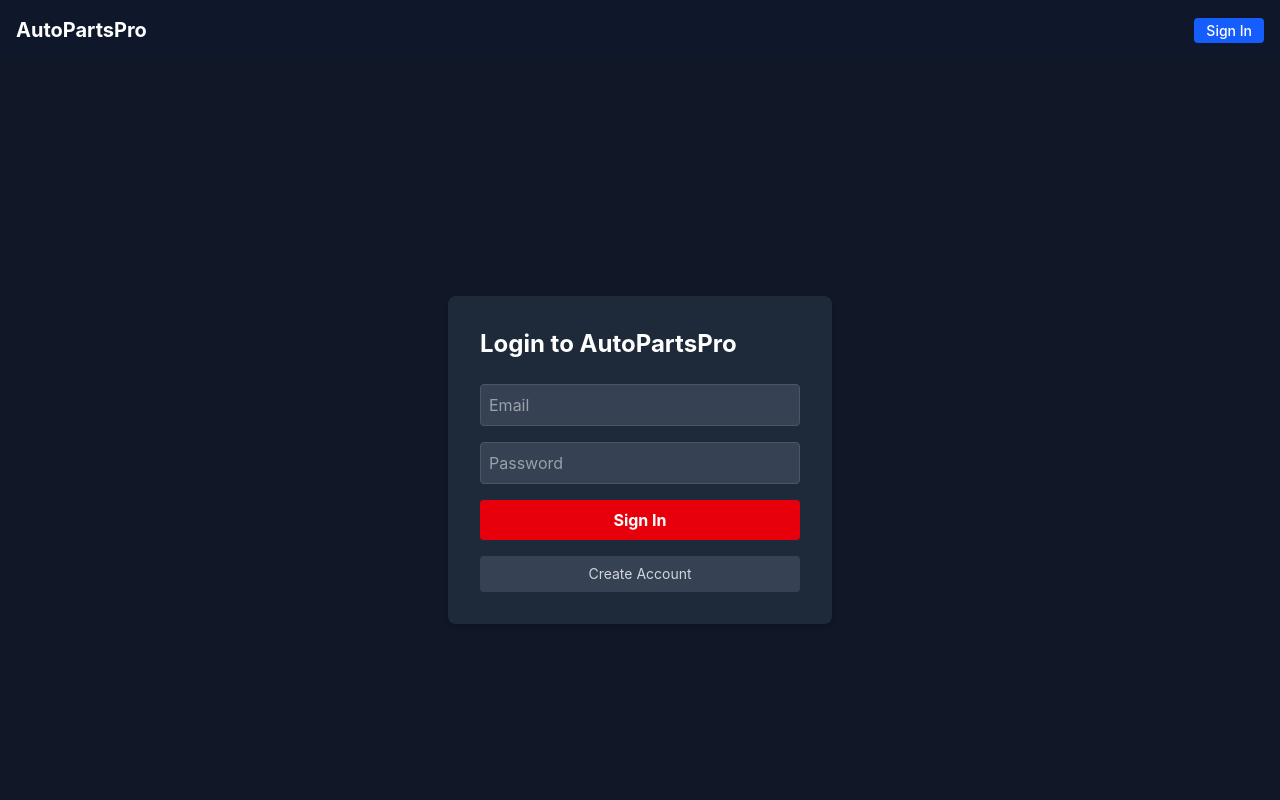
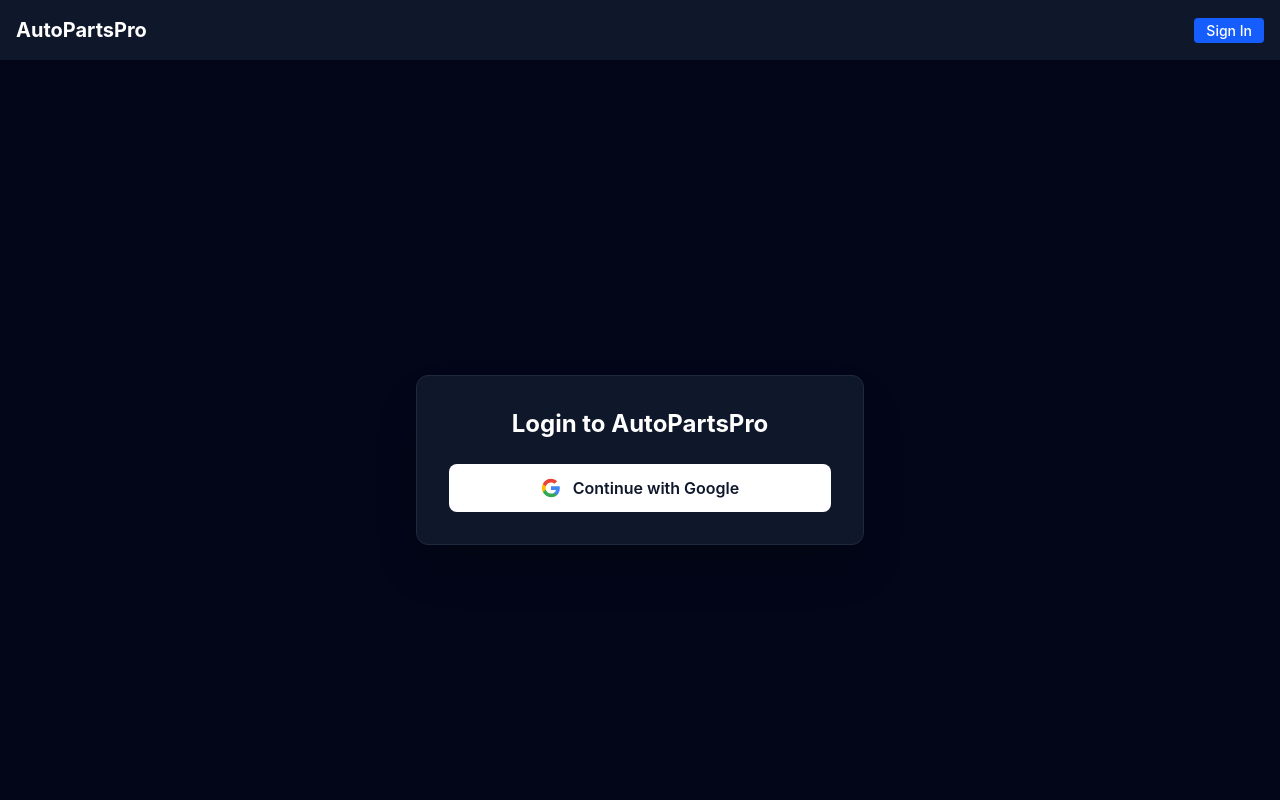
Before and after one commit to TacticalAce2020/AutoPartsPro, a Next.js app: page /login in a window 1280 px wide. Shown: the top 800 px of the page. Built offline with nearby package versions, Linux system fonts and the light colour scheme; no server answers; the database is empty.

Commit message:
Update page.tsx

```diff
--- a/src/app/login/page.tsx
+++ b/src/app/login/page.tsx
@@ -1,68 +1,52 @@
-"use client";
+'use client'
 
-import { useState } from "react";
-import { createBrowserClient } from "@supabase/ssr";
-import { useRouter } from "next/navigation";
+import { createBrowserClient } from '@supabase/ssr'
 
 export default function LoginPage() {
-const [email, setEmail] = useState("");
-const [password, setPassword] = useState("");
-const [error, setError] = useState("");
-const router = useRouter();
-
 const supabase = createBrowserClient(
 process.env.NEXT_PUBLIC_SUPABASE_URL!,
 process.env.NEXT_PUBLIC_SUPABASE_ANON_KEY!
-);
+)
 
-const handleLogin = async (e: React.FormEvent) => {
-e.preventDefault();
-const { error } = await supabase.auth.signInWithPassword({ email, password });
-if (error) {
-setError(error.message);
-} else {
-router.push("/");
-router.refresh();
+const handleGoogleLogin = async () => {
+await supabase.auth.signInWithOAuth({
+provider: 'google',
+options: {
+redirectTo: `${window.location.origin}/auth/callback`,
+},
+})
 }
-};
-
-const handleSignUp = async () => {
-const { error } = await supabase.auth.signUp({ email, password });
-if (error) {
-setError(error.message);
-} else {
-alert("Check your email for the confirmation link!");
-}
-};
 
 return (
-<div className="flex flex-col items-center justify-center min-h-screen bg-gray-900 text-white">
-<form onSubmit={handleLogin} className="p-8 bg-gray-800 rounded-lg shadow-md w-96 flex flex-col gap-4">
-<h1 className="text-2xl font-bold mb-2">Login to AutoPartsPro</h1>
-{error && <p className="text-red-500 text-sm">{error}</p>}
-<input
-type="email"
-placeholder="Email"
-value={email}
-onChange={(e) => setEmail(e.target.value)}
-className="p-2 rounded bg-gray-700 border border-gray-600"
-required
+<main className="min-h-screen bg-slate-950 text-white flex items-center justify-center p-4">
+<div className="w-full max-w-md bg-slate-900 border border-slate-800 p-8 rounded-xl shadow-2xl">
+<h1 className="text-2xl font-bold text-center mb-6">Login to AutoPartsPro</h1>
+
+<button
+onClick={handleGoogleLogin}
+className="w-full bg-white text-slate-900 font-semibold py-3 px-4 rounded-lg flex items-center justify-center gap-3 hover:bg-slate-200 transition-colors"
+>
+<svg className="w-5 h-5" viewBox="0 0 24 24">
+<path
+fill="#4285F4"
+d="M22.56 12.25c0-.78-.07-1.53-.2-2.25H12v4.26h5.92c-.26 1.37-1.04 2.53-2.21 3.31v2.77h3.57c2.08-1.92 3.28-4.74 3.28-8.09z"
 />
-<input
-type="password"
-placeholder="Password"
-value={password}
-onChange={(e) => setPassword(e.target.value)}
-className="p-2 rounded bg-gray-700 border border-gray-600"
-required
+<path
+fill="#34A853"
+d="M12 23c2.97 0 5.46-.98 7.28-2.66l-3.57-2.77c-.98.66-2.23 1.06-3.71 1.06-2.86 0-5.29-1.93-6.16-4.53H2.18v2.84C3.99 20.53 7.7 23 12 23z"
 />
-<button type="submit" className="bg-red-600 text-white py-2 rounded font-bold hover:bg-red-700">
-Sign In
+<path
+fill="#FBBC05"
+d="M5.84 14.09c-.22-.66-.35-1.36-.35-2.09s.13-1.43.35-2.09V7.06H2.18C1.43 8.55 1 10.22 1 12s.43 3.45 1.18 4.94l2.85-2.22.81-.63z"
+/>
+<path
+fill="#EA4335"
+d="M12 5.38c1.62 0 3.06.56 4.21 1.64l3.15-3.15C17.45 2.09 14.97 1 12 1 7.7 1 3.99 3.47 2.18 7.06l3.66 2.84c.87-2.6 3.3-4.52 6.16-4.52z"
+/>
+</svg>
+Continue with Google
 </button>
-<button type="button" onClick={handleSignUp} className="bg-gray-700 text-gray-300 py-2 rounded hover:bg-gray-600 text-sm">
-Create Account
-</button>
-</form>
 </div>
-);
+</main>
+)
 }
```
